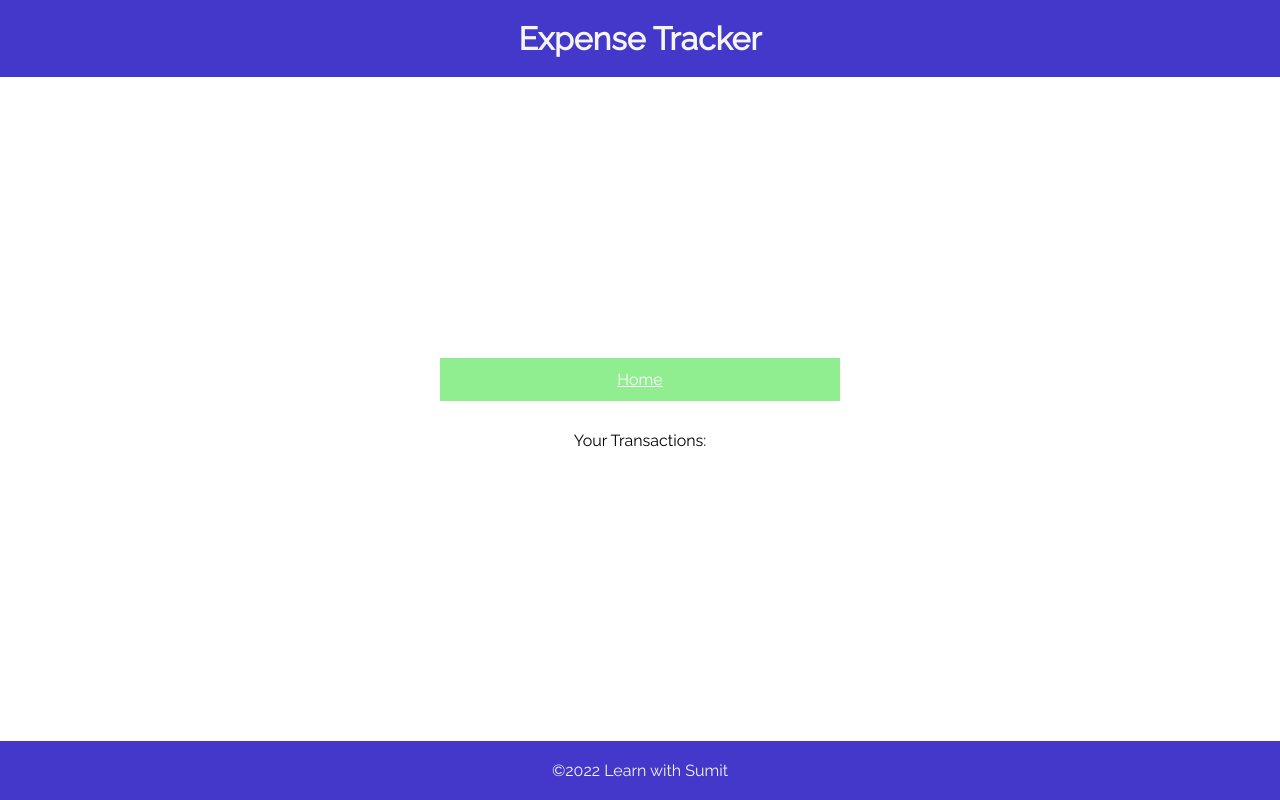
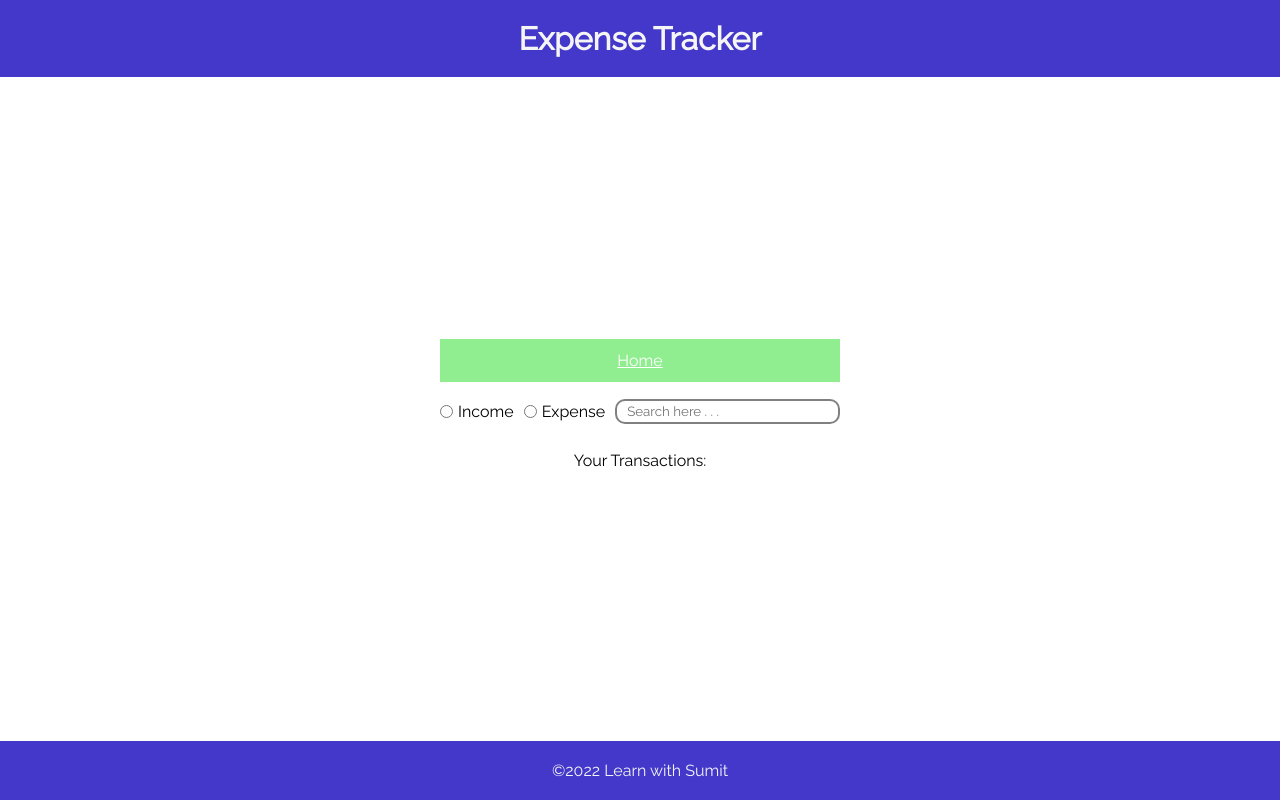
Before and after one commit to Mir-Labib-Hossain/LSW-redux, a React (Vite) app: page /list in a window 1280 px wide. Built offline with nearby package versions, Linux system fonts and the light colour scheme; no server answers.

Commit message:
7.10 - Task - Added filtering components & debounce hook

```diff
--- /dev/null
+++ b/src/hooks/useDebounce.ts
@@ -0,0 +1,11 @@
+const useDebounce = (callback: any, delay: number = 1000) => {
+  let timeOut: any;
+  return (args?: string) => {
+    clearTimeout(timeOut);
+    timeOut = setTimeout(() => {
+      callback(args);
+    }, delay);
+  };
+};
+
+export default useDebounce;
--- a/src/pages/list.tsx
+++ b/src/pages/list.tsx
@@ -1,15 +1,53 @@
+import { useState } from "react";
 import { Link } from "react-router-dom";
 import Transactions from "../components/Transactions";
-type Props = {
+import useDebounce from "../hooks/useDebounce";
+
+interface Props {
   transactions: ITransactions;
-};
+}
 
 function List({ transactions }: Props) {
+  const [filterType, setFilterType] = useState<string>("");
+
+  const handleChange = useDebounce((inputText: string) => {
+    console.log(inputText);
+  });
+
   return (
     <>
       <Link to="/" className="show_more">
         Home
       </Link>
+      <div className="filter_container">
+        <div className="form-group radio">
+          <div className="radio_group">
+            <input
+              type="radio"
+              onChange={() => {
+                setFilterType("income");
+              }}
+              value="income"
+              name="transaction_type"
+              checked={filterType === "income"}
+            />
+            <label htmlFor="transaction_type">Income</label>
+          </div>
+          <div className="radio_group">
+            <input
+              type="radio"
+              onChange={() => {
+                setFilterType("expense");
+              }}
+              value="expense"
+              name="transaction_type"
+              checked={filterType === "expense"}
+            />
+            <label htmlFor="transaction_type">Expense</label>
+          </div>
+        </div>
+        <input type="text" className="search" placeholder="Search here . . . " onChange={(e: React.ChangeEvent<HTMLInputElement>) => handleChange(e.target.value)} />
+      </div>
       <Transactions transactions={transactions} />
     </>
   );
--- a/style.css
+++ b/style.css
@@ -182,8 +182,26 @@ label {
     overflow-y: auto;
 }
 
+.filter_container{
+    max-width: 400px;
+    width: 100%;
+    display: flex;
+    align-items: center;
+    justify-content: space-between;
+}
+.filter_container .radio{
+margin-right: 10px;
+    display: flex;
+    width: fit-content;
+}
+
+.filter_container .search{
+    border : 2px solid gray;
+    border-radius: 10px;
+    width: 100%;
+    height: 25px;
+}
 .show_more{
-
     max-width: 400px;
     width: 100%;
     justify-content: center;
```
